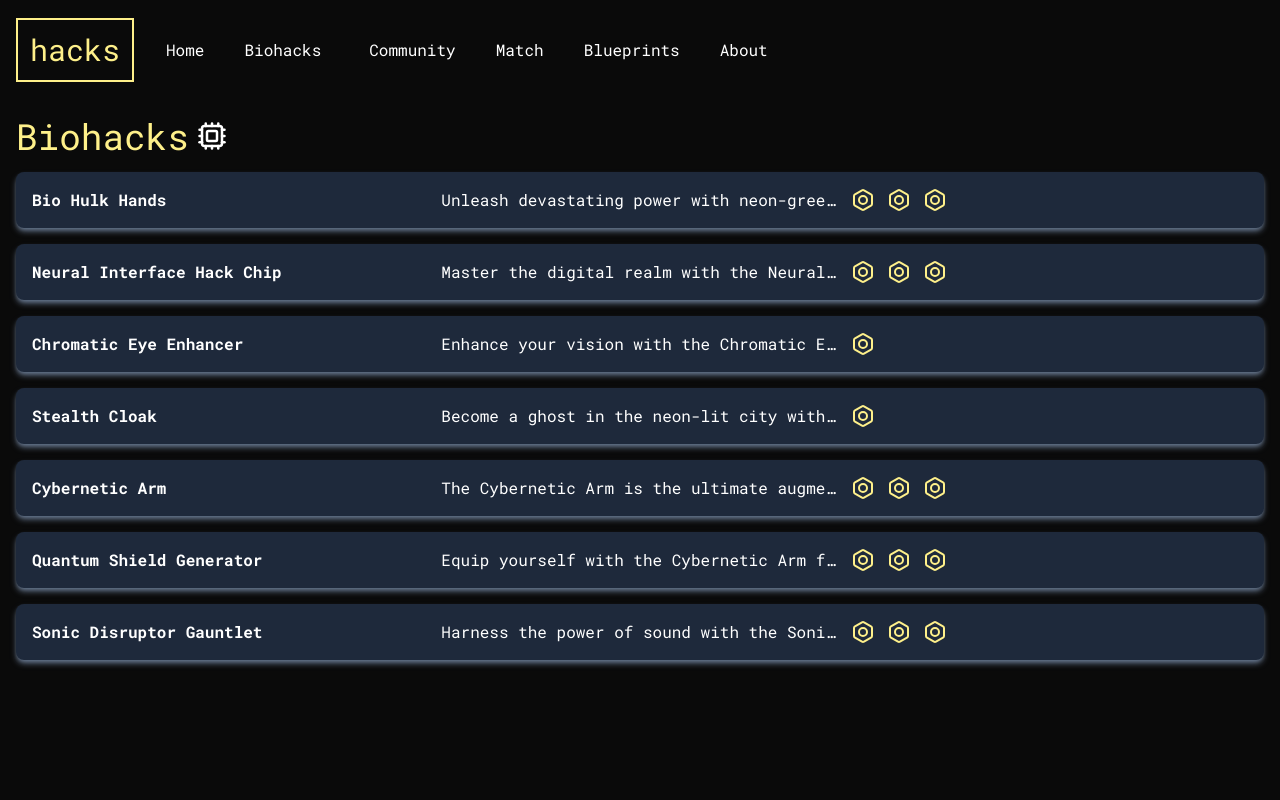
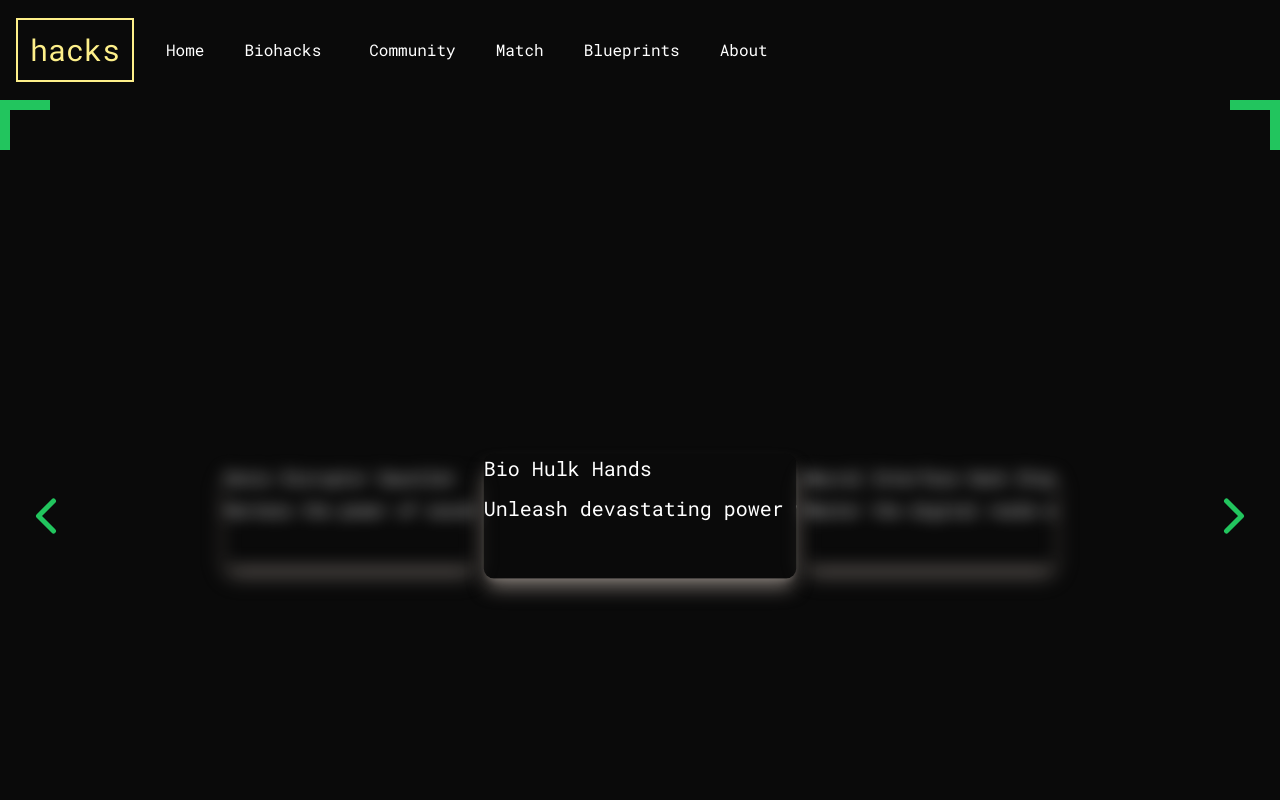
Before and after one commit to guitar6029/cyberpunk-recipe, a Next.js app: page /biohacks in a window 1280 px wide. Shown: the top 800 px of the page. Built offline with nearby package versions, Linux system fonts and the light colour scheme.

Commit message:
added slider logic for biohacks cards

```diff
--- a/app/biohacks/page.tsx
+++ b/app/biohacks/page.tsx
@@ -1,24 +1,58 @@
+"use client";
+
 import HackCard from "@/components/Card/HackCard";
+import { useState } from 'react';
 import { gadgets, Gadget } from "@/dummydata/hacks";
 import Link from "next/link";
-import { Cpu } from 'lucide-react';
+import { Cpu, ChevronLeft, ChevronRight } from 'lucide-react';
+import TemplateCorners from "@/components/Template/TemplateCorners";
 
 const Biohacks = () => {
+
+    const [currentBiohack, setCurrentBiohack] = useState(0);
+
+    const handleChangeSlide = (direction: number) => {
+        if (direction === 1) {
+            let currentIndex = currentBiohack + 1 >= gadgets.length ? 0 : currentBiohack + 1;
+            setCurrentBiohack(currentIndex);
+        } else {
+            let currentIndex = currentBiohack - 1 < 0 ? gadgets.length - 1 : currentBiohack - 1;
+            setCurrentBiohack(currentIndex);
+        }
+    }
+
+    const previousIndex = currentBiohack - 1 < 0 ? gadgets.length - 1 : currentBiohack - 1;
+    const nextIndex = currentBiohack + 1 >= gadgets.length ? 0 : currentBiohack + 1;
+
     return (
-    <div className="min-h-screen flex flex-col gap-4 p-4">
-       <div className="flex flex-row items-center gap-2">
-        <h1 className="text-4xl text-yellow-200">Biohacks</h1>
-        <Cpu size={30} />
-        </div>
-        <div className="flex flex-col items-center gap-4">
-            {gadgets && gadgets.map((gadget: Gadget) => (
-                <Link key={gadget.gadget} href={`/biohacks/${gadget.gadget}`} className="w-full" >
-                    <HackCard gadget={gadget} />
-                </Link>
-            ))}
-        </div>
+        <TemplateCorners cornerColor="bg-green-500">
+            <div className="flex flex-grow items-center justify-between min-h-screen">
+                <ChevronLeft size={60} onClick={() => handleChangeSlide(-1)} className="text-green-500 cursor-pointer" />
 
-    </div>);
+                <div className="flex flex-row items-center gap-10">
+                    {/* Previous Slide */}
+                    <div className="flex flex-col gap-2 w-[250px] h-[100px] truncate rounded-lg shadow-lg shadow-stone-500 blur">
+                        <span>{gadgets[previousIndex].gadget}</span>
+                        <span>{gadgets[previousIndex].shortDescription}</span>
+                    </div>
+
+                    {/* Current Slide */}
+                    <div className="flex flex-col gap-2 w-[250px] h-[100px] truncate rounded-lg shadow-lg shadow-stone-500 scale-125">
+                        <span>{gadgets[currentBiohack].gadget}</span>
+                        <span>{gadgets[currentBiohack].shortDescription}</span>
+                    </div>
+
+                    {/* Next Slide */}
+                    <div className="flex flex-col gap-2 w-[250px] h-[100px] truncate rounded-lg shadow-lg shadow-stone-500 blur">
+                        <span>{gadgets[nextIndex].gadget}</span>
+                        <span>{gadgets[nextIndex].shortDescription}</span>
+                    </div>
+                </div>
+
+                <ChevronRight size={60} onClick={() => handleChangeSlide(1)} className="text-green-500 cursor-pointer" />
+            </div>
+        </TemplateCorners>
+    );
 }
 
 export default Biohacks;
```
